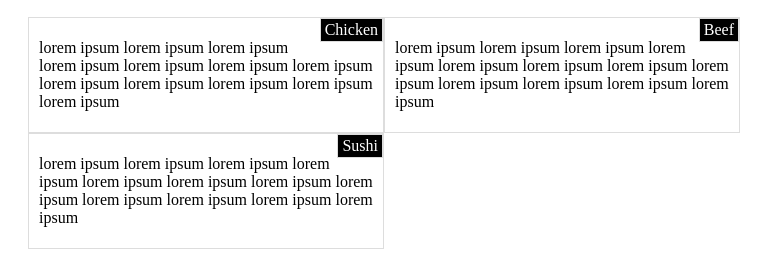
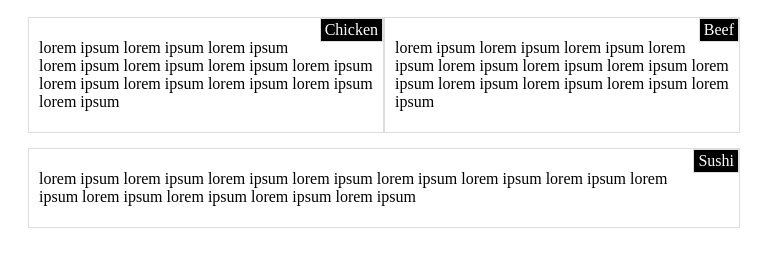
Before and after one commit to sajjanbh/Coursera-WebDev-Course4, a plain HTML site: page Module 2/index.html in a window 768 px wide. Shown: the part 61-328 px from the top of the page. Drawn offline with Linux system fonts and the light colour scheme.

Commit message:
Working Code

```diff
--- a/Module 2/css/styles.css
+++ b/Module 2/css/styles.css
@@ -21,8 +21,7 @@ h1 {
 
 section {
 	border: 1px solid #ddd;
-	margin-left: auto;
-	margin-right: auto;
+	margin-bottom: 15px;
 }
 
 section .title {
@@ -52,6 +51,10 @@ section p {
 		float: left;
 		width: 50%;
 	}
+
+	.col-md-12 {
+		width: 100%;
+	}
 }
 
 /********** For Mobile View **********/
--- a/Module 2/index.html
+++ b/Module 2/index.html
@@ -19,7 +19,7 @@
 				<span class="title">Beef</span>
 				<p>lorem ipsum lorem ipsum lorem ipsum lorem ipsum lorem ipsum lorem ipsum lorem ipsum lorem ipsum lorem ipsum lorem ipsum lorem ipsum lorem ipsum</p>
 			</section>
-			<section class="col-lg-4 col-md-6 col-sm-12">
+			<section class="col-lg-4 col-md-6 col-sm-12 col-md-12">
 				<span class="title">Sushi</span>
 				<p>lorem ipsum lorem ipsum lorem ipsum lorem ipsum lorem ipsum lorem ipsum lorem ipsum lorem ipsum lorem ipsum lorem ipsum lorem ipsum lorem ipsum</p>
 			</section>
```
